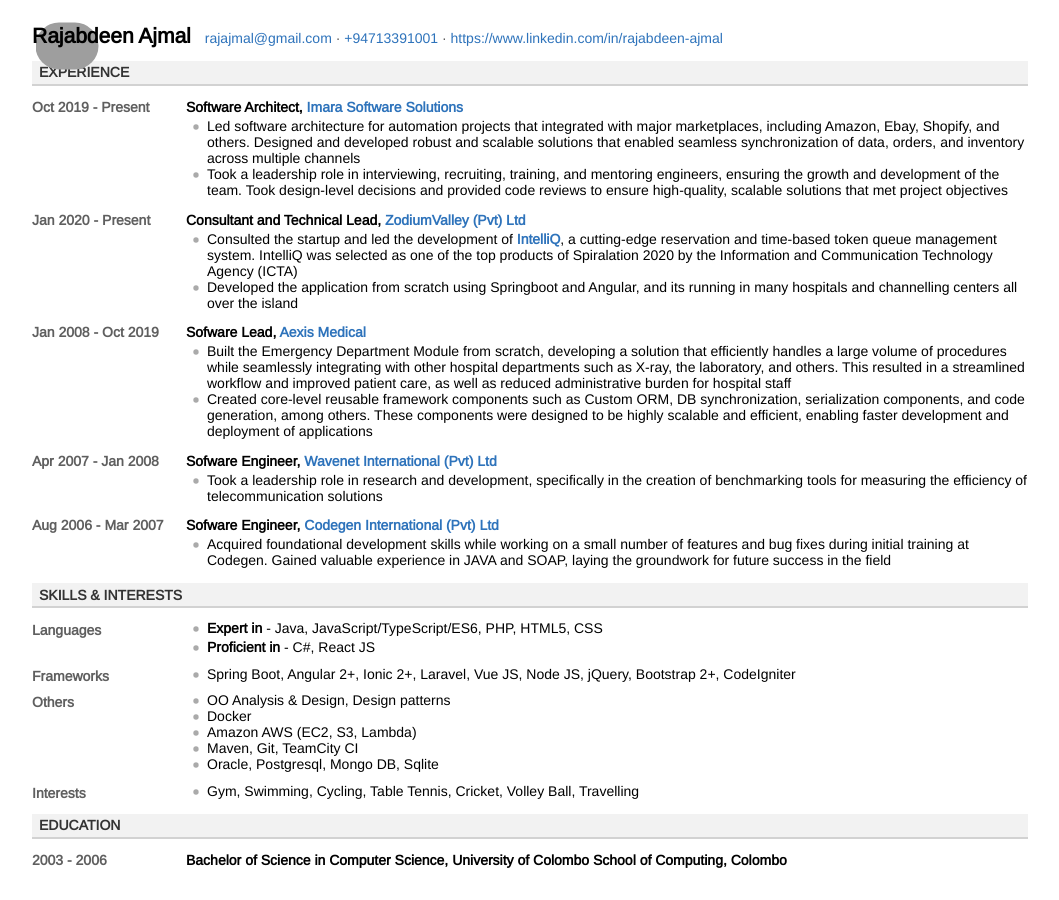
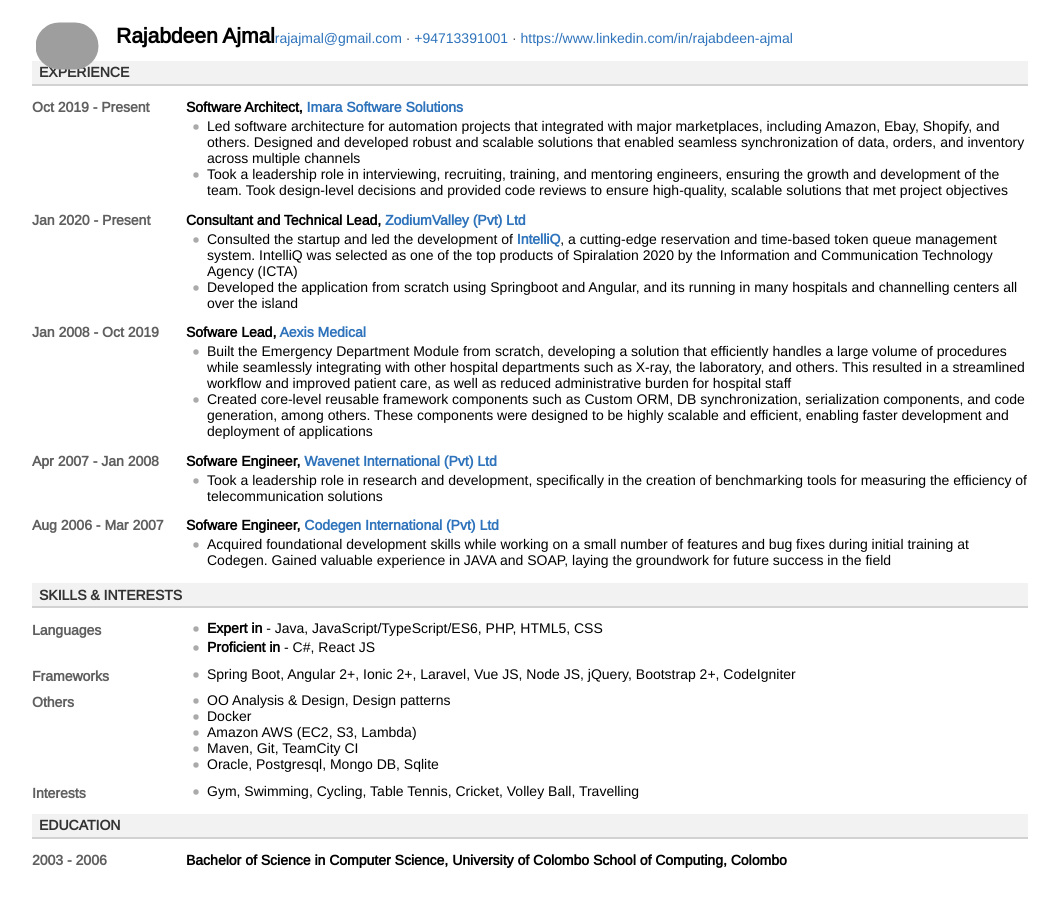
Before and after one commit to rajajmal/resume, a Jekyll site: the page built from index.md, in a window 1280 px wide. Shown: the whole page, without its empty margins (110-1169 px from the left). Built offline with Jekyll 4.4.1, drawn with Linux system fonts in a browser that asks for light colours; grey boxes are pictures that could not be loaded.

Commit message:
Update index.scss

```diff
--- a/assets/_scss/index.scss
+++ b/assets/_scss/index.scss
@@ -37,6 +37,20 @@ body {
 @import "themes/minimal2";
 // @import "themes/dark";
 
+body h1 {
+	left: 6rem; // with image
+}
+
+body blockquote {
+  float: left;
+  margin-left: 6rem;
+  border: 0;
+  padding: 0;
+}
+
+.powered-by {
+    display: none;
+}
 
 .print-enabled {
 	a {
```
